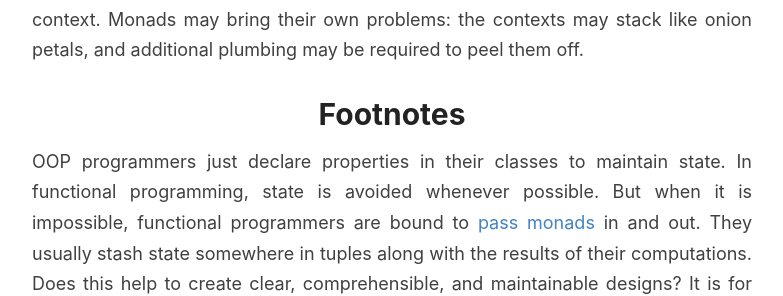
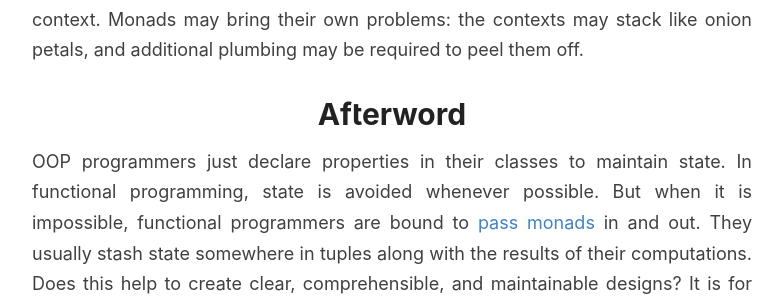
Before and after one commit to GChristensen/posts, a Jekyll site: the page built from _posts/2022-06-29-understand-functional-programming-in-20-minutes.md, in a window 1280 px wide and 900 px high, scrolled down 9628 px. Shown: the part 164-460 px from the top of the window, without its empty margins (248-1031 px from the left). Built offline with Jekyll 4.4.1, drawn with Linux system fonts in a browser that asks for light colours.

Commit message:
site edit

```diff
--- a/_posts/2022-06-29-understand-functional-programming-in-20-minutes.md
+++ b/_posts/2022-06-29-understand-functional-programming-in-20-minutes.md
@@ -377,7 +377,7 @@ It takes a value in a context and a monadic function, so the result remains in
 the context. Monads may bring their own problems: the contexts may stack
 like onion petals, and additional plumbing may be required to peel them off.
 
-# Footnotes
+# Afterword
 
 OOP programmers just declare properties in their classes to maintain state.
 In functional programming, state is avoided whenever possible. But when it is impossible,
```
Also changed, not shown: _posts/2020-03-25-creating-personal-knowledge-base.md (+1 -0 lines).
